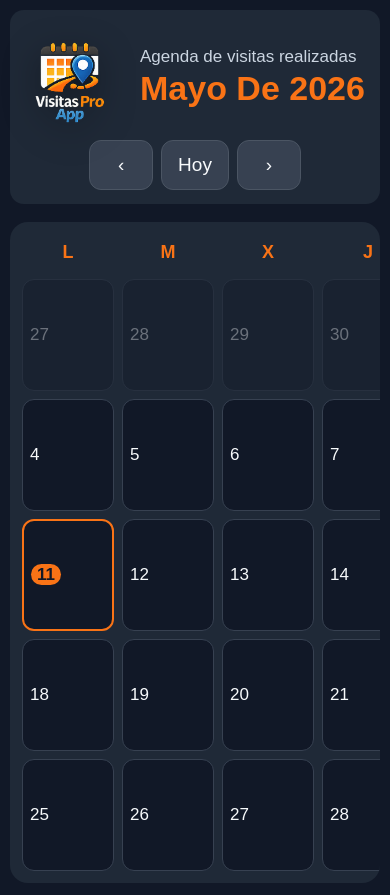
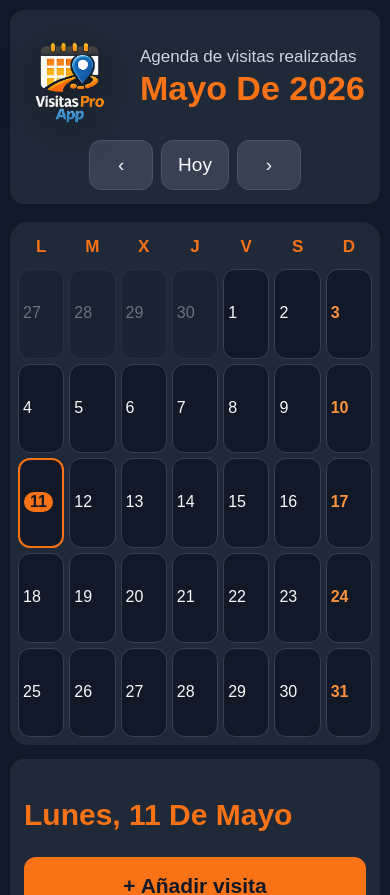
Before and after one commit to Chuck1976/visitas-app, a Next.js app: page / in a window 390 px wide. Shown: the top 895 px of the page. Built offline with nearby package versions, Linux system fonts and the light colour scheme.

Commit message:
corrige visualizacion movil

```diff
--- a/app/globals.css
+++ b/app/globals.css
@@ -723,38 +723,31 @@ textarea {
   .calendar {
     width: 100%;
     max-width: 100%;
-    grid-template-columns: repeat(7, minmax(92px, 1fr));
-    overflow-x: auto;
-    gap: 8px;
-    padding: 12px;
+    grid-template-columns: repeat(7, minmax(0, 1fr));
+    overflow-x: hidden;
+    gap: 5px;
+    padding: 8px;
     margin-bottom: 14px;
-    -webkit-overflow-scrolling: touch;
-    overscroll-behavior-x: contain;
-    scrollbar-width: none;
-  }
-
-  .calendar::-webkit-scrollbar {
-    display: none;
   }
 
   .weekday {
-    font-size: 18px;
-    padding: 8px 4px;
+    font-size: 17px;
+    padding: 7px 2px;
   }
 
   .day {
-    min-height: 112px;
-    padding: 7px;
-    font-size: 18px;
+    min-height: clamp(82px, 23vw, 108px);
+    padding: 5px 4px;
+    font-size: 17px;
   }
 
   .dayHead span {
-    font-size: 17px;
+    font-size: 16px;
   }
 
   .dayHead b {
-    font-size: 15px;
-    padding: 3px 8px;
+    font-size: 13px;
+    padding: 3px 6px;
   }
 
   .side {
@@ -776,12 +769,12 @@ textarea {
   }
 
   .tag {
-    font-size: 13px;
-    padding: 3px 6px;
+    font-size: 11px;
+    padding: 2px 4px;
   }
 
   .closedTag {
-    font-size: 13px;
+    font-size: 11px;
   }
 
   .visitCard,
--- a/app/layout.js
+++ b/app/layout.js
@@ -24,7 +24,6 @@ export const metadata = {
 export const viewport = {
   width: "device-width",
   initialScale: 1,
-  maximumScale: 1,
   viewportFit: "cover",
 };
 
--- a/public/sw.js
+++ b/public/sw.js
@@ -1,4 +1,4 @@
-const CACHE_NAME = "visitas-pro-app-v5";
+const CACHE_NAME = "visitas-pro-app-v6";
 const APP_SHELL = [
   "/manifest.json",
   "/visitas-pro-icon-192.png",
```
